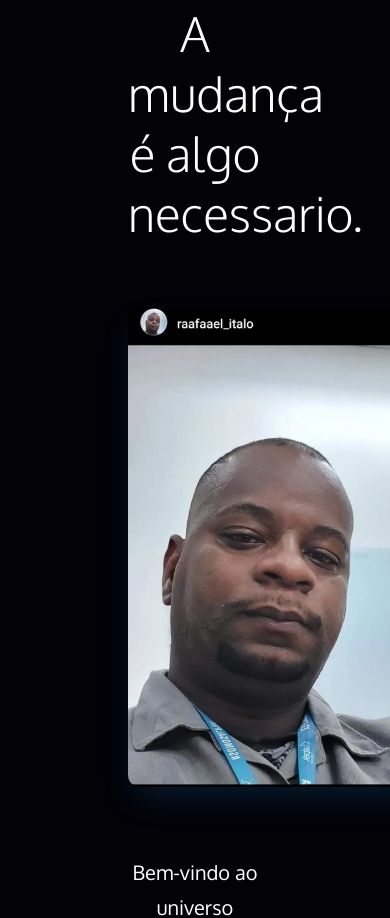
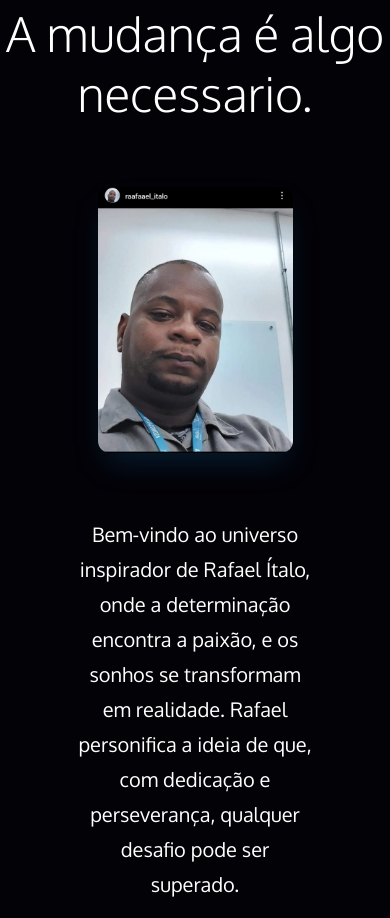
Before and after one commit to RafitaloDev/Seal-Wold, a plain HTML site: page index.html in a window 390 px wide. Shown: the part 1097-2015 px from the top of the page. Drawn offline with Linux system fonts and the light colour scheme.

Commit message:
atualização do index.

```diff
--- a/style.css
+++ b/style.css
@@ -81,6 +81,7 @@ a {
     font-size: 1.25rem;
     line-height: 1.75;
     margin: 4rem auto;
+    width: 60vmin;
 }
 
 .section__img-inline {
@@ -151,4 +152,27 @@ footer {
     text-align: center;
 }
 
-@media (max-width:582px){}
+@media (max-width:582px){
+    .section {
+        display: flex;
+        flex-direction: column;
+        justify-content: center;
+        align-items: center;
+        overflow: hidden;
+        padding: 0;
+        text-align: center;
+    }
+
+    .section__img,
+.section__img-inline {
+    border-radius: .75rem;
+    /* eixo x, eixo y, blur, expansão/recuo, cor */
+    box-shadow: 0 1rem 2rem -0.5rem rgba(20, 116, 180, 0.25);
+    object-fit: cover;
+    object-position: top;
+    position: relative;
+    max-height: 30rem;
+    width: 50vmin
+}
+
+}
```
